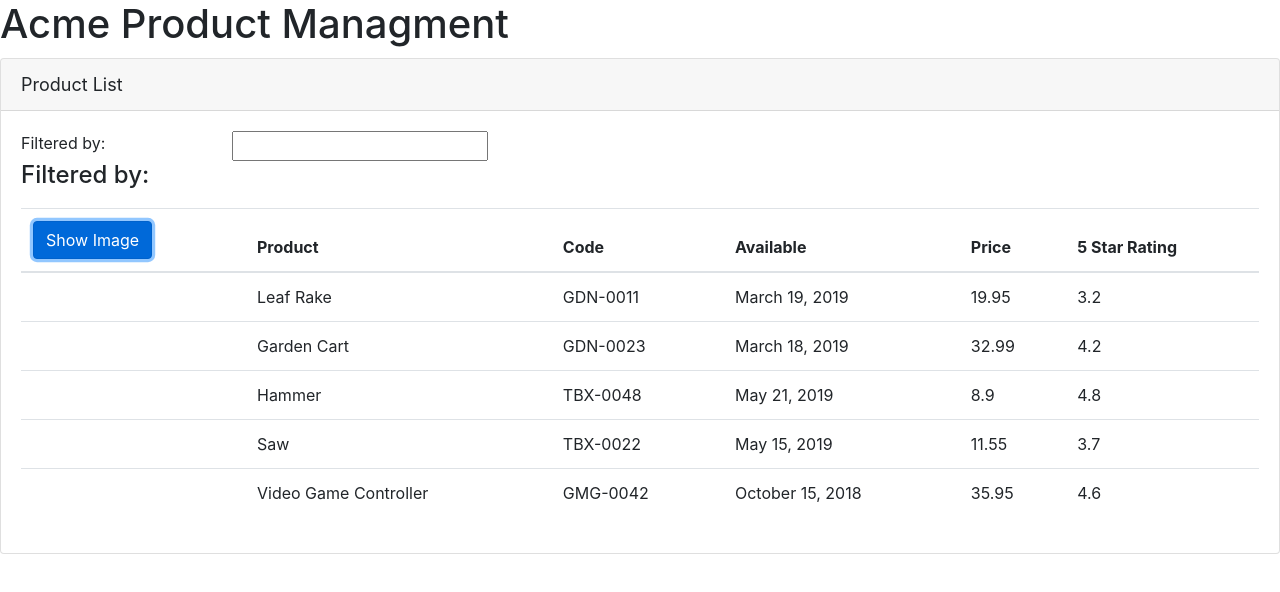
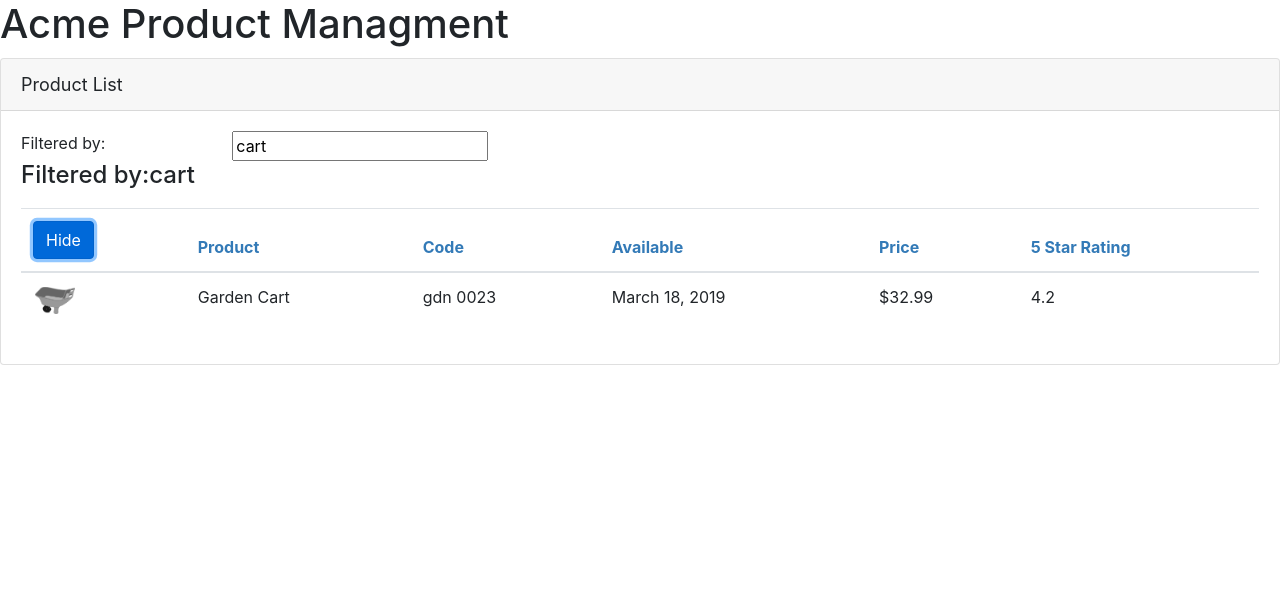
Before and after one commit to Ayman-Abdellatief/APM_Angular, an Angular app: page / in a window 1280 px wide. Both pictures are taken after a click on the button "Show Image". Shown: the top 592 px of the page. Built offline with nearby package versions, Linux system fonts and the light colour scheme.

Commit message:
Data Binding & Pipes

```diff
--- /dev/null
+++ b/src/app/products/product-list.component.css
@@ -0,0 +1,3 @@
+thead{
+    color: #337AB7;
+}
--- a/src/app/products/product-list.component.html
+++ b/src/app/products/product-list.component.html
@@ -6,12 +6,12 @@
                 <div class="row">
                     <div class="col-md-2">Filtered by:</div>
                     <div class="col-md-4">
-                        <input type="text" />
+                        <input type="text" [(ngModel)]='listFilter' />
                     </div>
                 </div>
                 <div class="row">
                     <div class="col-md-6">
-                        <h4>Filtered by:</h4>
+                        <h4>Filtered by:{{listFilter}}</h4>
                     </div>
                 </div>
                 <div class="table-responsive">
@@ -20,8 +20,8 @@
                         <thead>
                             <tr>
                                 <th>
-                                    <button class="btn btn-primary">
-                                        Show Image
+                                    <button class="btn btn-primary" (click)='toogleImage()'>
+                                       {{showImage?'Hide':'Show Image'}}
                                     </button>
                                 </th>
                                 <th>Product</th>
@@ -32,12 +32,18 @@
                             </tr>
                         </thead>
                         <tbody>
-                           <tr *ngFor='let product of products'>
-                               <td></td>
+                           <tr *ngFor='let product of filteredProducts'>
+                               <td>
+                                   <img *ngIf='showImage'
+                                    [src]='product.imageUrl'
+                                   [title]='product.productName'
+                                   [style.width.px] ='imageWidth'
+                                   [style.margin.px]='imageMargin'>
+                               </td>
                                <td>{{product.productName}}</td>
-                               <td>{{product.productCode}}</td>
+                               <td>{{product.productCode | lowercase | convertToSpaces: '-'}}</td>
                                <td>{{product.releaseDate}}</td>
-                               <td>{{product.price}}</td>
+                               <td>{{product.price | currency:'USD':'symbol':'1.2-2'  | lowercase}}</td>
                                <td>{{product.starRating}}</td>
                            </tr>
                         </tbody>
--- a/src/app/products/product-list.component.ts
+++ b/src/app/products/product-list.component.ts
@@ -1,14 +1,31 @@
-import { Component } from '@angular/core';
+import { Component, OnInit } from '@angular/core';
+import { IProduct } from './product';
 
 @Component({
 selector:'pm-products',
-templateUrl:'./product-list.component.html'
+templateUrl:'./product-list.component.html',
+  styleUrls:['./product-list.component.css']
+
 })
 
-export class ProductListComponent{
+export class ProductListComponent implements OnInit{
+
 
     pageTitle:string ='Product List';
-    products:any[]=[
+    imageWidth:number=40;
+    imageMargin:number =2;
+    showImage : boolean = false;
+    _listFilter : string ;
+    get listFilter():string{
+      return this._listFilter
+        }
+        set listFilter(value:string){
+          this._listFilter=value;
+          this.filteredProducts = this.listFilter? this.peformFilter(this.listFilter):this.products;
+        }
+
+    filteredProducts : IProduct[];
+    products:IProduct[]=[
         {
           "productId": 1,
           "productName": "Leaf Rake",
@@ -60,4 +77,22 @@
           "imageUrl": "assets/images/xbox-controller.png"
         }
       ];
+
+      constructor(){
+        this.filteredProducts = this.products;
+        this.listFilter ='cart';
+      }
+      ngOnInit(): void {
+       console.log("In OnInit");
+      }
+
+      peformFilter(filterBy :string):IProduct[]{
+        filterBy = filterBy.toLocaleLowerCase();
+        return this.products.filter((product:IProduct) => product.productName.toLowerCase().indexOf(filterBy) !== -1);
+      }
+
+       toogleImage():void{
+         this.showImage = !this.showImage;
+
+      }
 }
--- /dev/null
+++ b/src/app/products/product.ts
@@ -0,0 +1,12 @@
+export interface IProduct{
+    productId : number;
+    productName:string;
+    productCode :string;
+    releaseDate : string;
+    price : number;
+    description : string;
+    starRating : number;
+    imageUrl : string;
+
+
+}
--- /dev/null
+++ b/src/app/shared/convert-to-spaces.pipe.ts
@@ -0,0 +1,13 @@
+import { from, pipe } from 'rxjs';
+import {Pipe, PipeTransform} from '@angular/core'
+
+@Pipe({
+        name : 'convertToSpaces'
+})
+
+export class ConvertToSpacesPipe implements PipeTransform{
+    transform(value: string ,charachter:string):string {
+         return value.replace(charachter,' ');
+    }
+
+}
```
Also changed, not shown: src/app/app.module.ts (+6 -3 lines), 1 other file (tests, documents, lock files or other folders).
